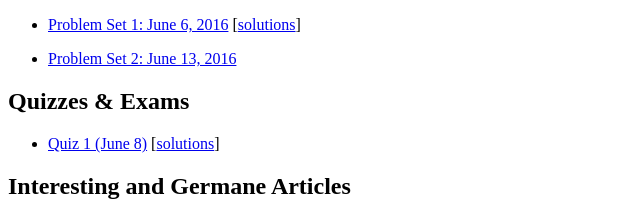
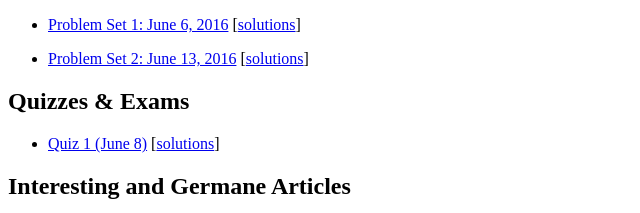
Before and after one commit to MichaelChirico/MichaelChirico.github.io, a plain HTML site: page xian/macro/course_page.html in a window 1280 px wide. Shown: the part 348-561 px from the top of the page, 0-640 px from the left. Drawn offline with Linux system fonts and the light colour scheme.

Commit message:
updating macro hw2

```diff
--- a/xian/macro/course_page.html
+++ b/xian/macro/course_page.html
@@ -22,7 +22,7 @@
 <h2 id="problem-sets">Problem Sets</h2>
 <ul>
 <li><p><a href="hw_01.pdf">Problem Set 1: June 6, 2016</a> [<a href="hw_01_sol.pdf">solutions</a>]</p></li>
-<li><p><a href="hw_02.pdf">Problem Set 2: June 13, 2016</a></p></li>
+<li><p><a href="hw_02.pdf">Problem Set 2: June 13, 2016</a> [<a href="hw_02_sol.pdf">solutions</a>]</p></li>
 </ul>
 <h2 id="quizzes-exams">Quizzes &amp; Exams</h2>
 <ul>
```
